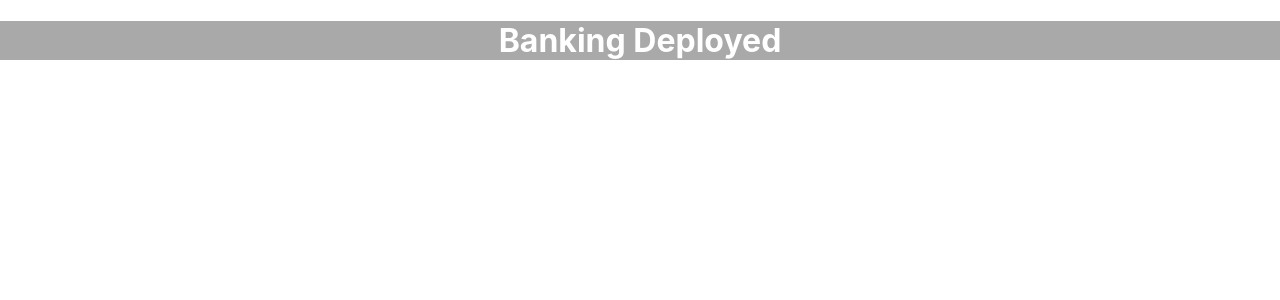
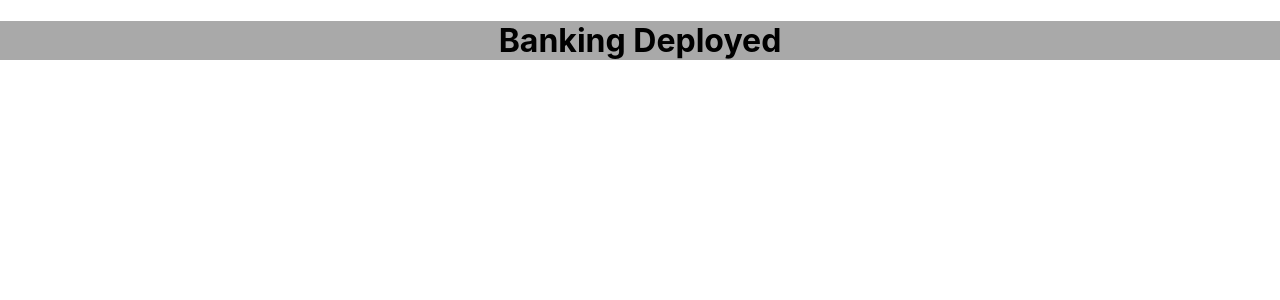
Before and after one commit to CsilvaD99/Vank, a React (Create React App) app in the folder banking/: page / in a window 1280 px wide. Shown: the top 300 px of the page. Built offline with nearby package versions, Linux system fonts and the light colour scheme.

Commit message:
not white backgorund

```diff
--- a/banking/src/App.css
+++ b/banking/src/App.css
@@ -1,6 +1,6 @@
 .App {
   text-align: center;
-  color: white;
+
   background-color: darkgray;
 }
 
@@ -38,3 +38,6 @@
     transform: rotate(360deg);
   }
 }
+#root {
+  background-color: darkgray;
+}
```
